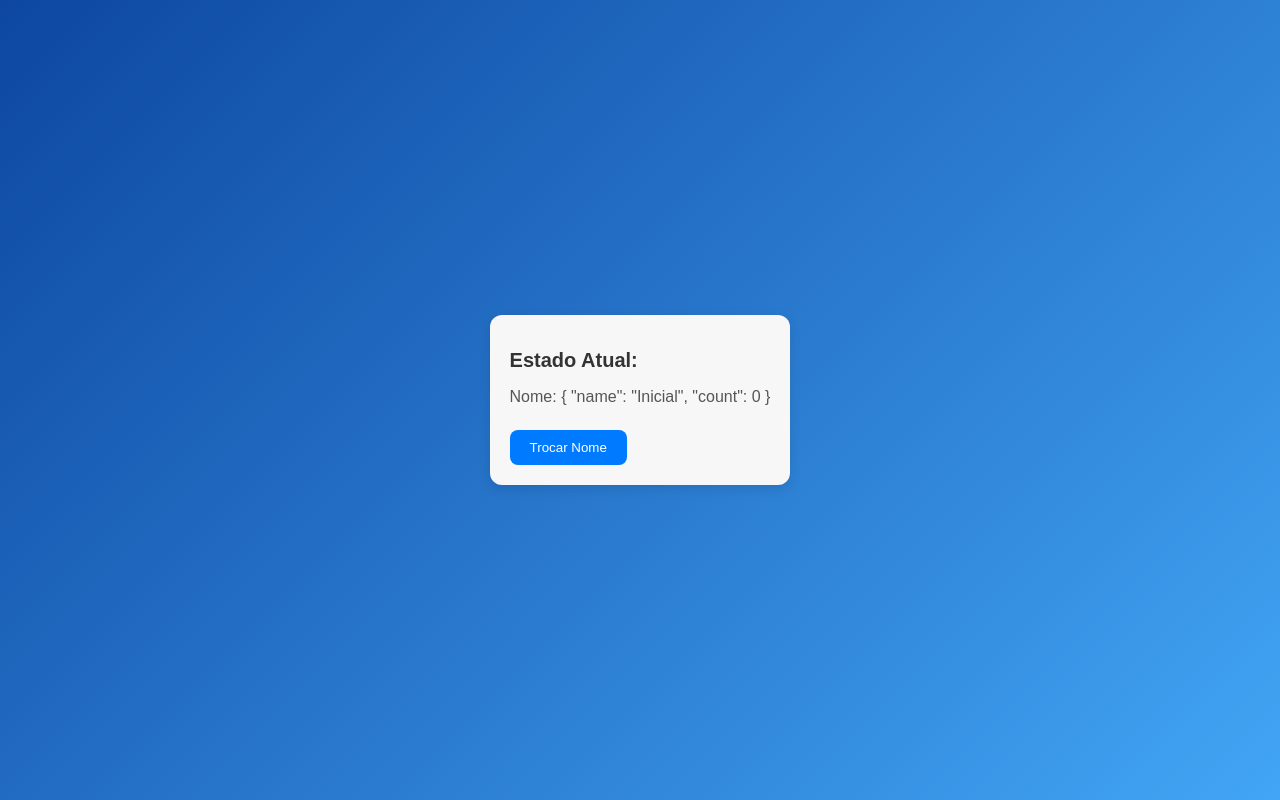
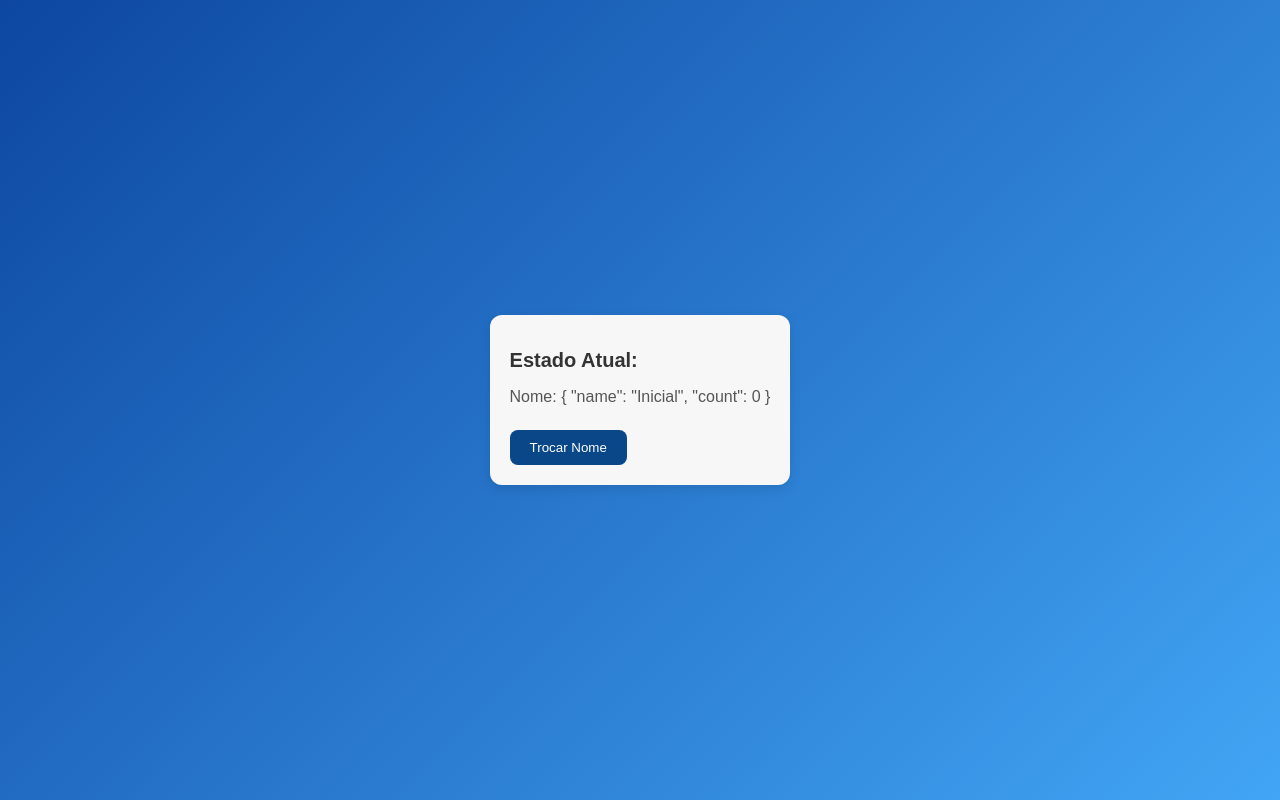
Before and after one commit to gabrielrsantana/angular-reativo, an Angular app in the folder angular-reativo/: page / in a window 1280 px wide. Built offline with nearby package versions, Linux system fonts and the light colour scheme.

Commit message:
alterando background

```diff
--- a/angular-reativo/src/app/app.component.css
+++ b/angular-reativo/src/app/app.component.css
@@ -22,7 +22,7 @@
 
 .estado-container button {
   padding: 10px 20px;
-  background-color: #007bff;
+  background-color: #094789;
   color: white;
   border: none;
   border-radius: 8px;
```
